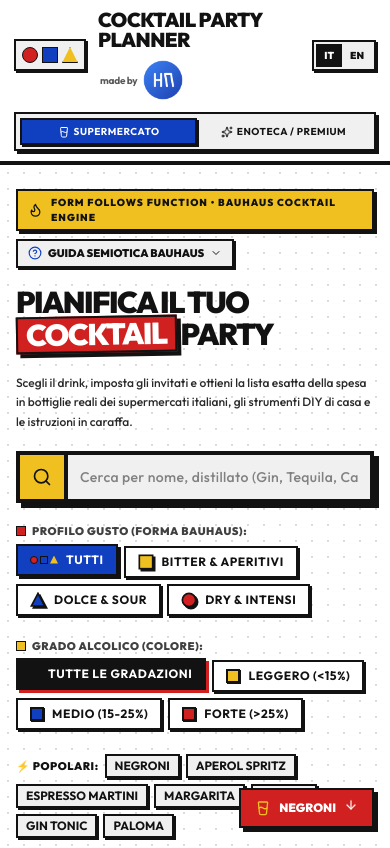
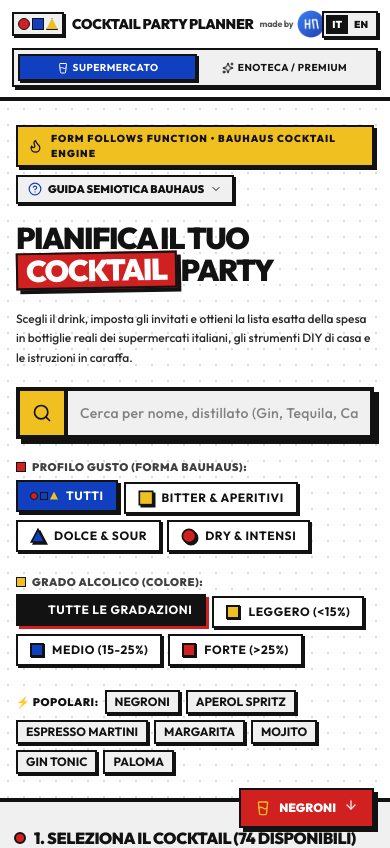
Before and after one commit to Heraldago/cocktailplanner, a React (Vite) app: page / in a window 390 px wide. Shown: the top 848 px of the page. Built offline with nearby package versions, Linux system fonts and the light colour scheme.

Commit message:
Keep 'made by' and logo strictly side-by-side with title on mobile layout

```diff
--- a/src/components/Header.tsx
+++ b/src/components/Header.tsx
@@ -22,48 +22,48 @@
 
   return (
     <header className="w-full bg-[#FFFFFF] border-b-4 border-[#121212] sticky top-0 z-50">
-      <div className="max-w-7xl mx-auto px-3.5 sm:px-6 lg:px-8 py-2.5 sm:py-3.5 flex flex-col sm:flex-row items-center justify-between gap-3">
-        {/* Brand Logo & Title */}
-        <div className="flex items-center gap-3 w-full sm:w-auto justify-between sm:justify-start">
-          <div className="flex items-center gap-3">
+      <div className="max-w-7xl mx-auto px-3 sm:px-6 lg:px-8 py-2.5 sm:py-3.5 flex flex-col sm:flex-row items-center justify-between gap-2.5 sm:gap-3">
+        {/* Brand Logo & Title Row */}
+        <div className="flex items-center justify-between w-full sm:w-auto gap-2 sm:gap-3">
+          <div className="flex items-center gap-2 sm:gap-3 min-w-0">
             {/* Bauhaus 3-Shape Mini Logo */}
-            <div className="flex items-center gap-1 p-1.5 bg-[#F0F0F0] border-2 border-[#121212] shadow-[2px_2px_0px_0px_#121212]">
-              <span className="w-4 h-4 rounded-full bg-[#D02020] border border-[#121212]" title="Circle - Red" />
-              <span className="w-4 h-4 rounded-none bg-[#1040C0] border border-[#121212]" title="Square - Blue" />
-              <span className="w-4 h-4 bg-[#F0C020] clip-triangle border border-[#121212]" title="Triangle - Yellow" />
+            <div className="flex items-center gap-0.5 sm:gap-1 p-1 sm:p-1.5 bg-[#F0F0F0] border-2 border-[#121212] shadow-[2px_2px_0px_0px_#121212] shrink-0">
+              <span className="w-3 h-3 sm:w-4 sm:h-4 rounded-full bg-[#D02020] border border-[#121212]" title="Circle - Red" />
+              <span className="w-3 h-3 sm:w-4 sm:h-4 rounded-none bg-[#1040C0] border border-[#121212]" title="Square - Blue" />
+              <span className="w-3 h-3 sm:w-4 sm:h-4 bg-[#F0C020] clip-triangle border border-[#121212]" title="Triangle - Yellow" />
             </div>
 
-            <div>
-              <div className="flex items-center gap-2.5 sm:gap-3 flex-wrap">
-                <h1 className="text-xl sm:text-2xl lg:text-3xl font-black uppercase tracking-tight text-[#121212] leading-none">
+            {/* Title + Made By + Logo in a single, strictly horizontal row */}
+            <div className="min-w-0">
+              <div className="flex items-center gap-1.5 sm:gap-2.5 flex-nowrap">
+                <h1 className="text-sm xs:text-base sm:text-2xl lg:text-3xl font-black uppercase tracking-tight text-[#121212] leading-none whitespace-nowrap">
                   {t.title}
                 </h1>
 
-                {/* Author: tiny "made by" + 40x40px borderless logo */}
-                <div className="flex items-center gap-1.5 ml-0.5">
-                  <span className="text-[10px] sm:text-[11px] font-bold text-[#121212]/70 lowercase tracking-tight">
+                {/* Author: tiny "made by" + logo (always strictly side-by-side on same row) */}
+                <div className="flex items-center gap-1 shrink-0">
+                  <span className="text-[9px] sm:text-[11px] font-bold text-[#121212]/70 lowercase tracking-tight">
                     made by
                   </span>
                   <img
                     src="/author-logo.png"
                     alt="HN Logo"
-                    className="w-10 h-10 rounded-full object-cover"
-                    style={{ width: 40, height: 40 }}
+                    className="w-7 h-7 sm:w-10 sm:h-10 rounded-full object-cover shrink-0"
                   />
                 </div>
               </div>
-              <p className="text-[11px] sm:text-xs font-medium text-[#121212]/80 mt-1 hidden xs:block">
+              <p className="text-[10px] sm:text-xs font-medium text-[#121212]/80 mt-0.5 hidden md:block">
                 {t.subtitle(totalCocktailsCount)}
               </p>
             </div>
           </div>
 
           {/* Language Switcher on mobile right */}
-          <div className="flex sm:hidden items-center bg-[#F0F0F0] border-2 border-[#121212] shadow-[2px_2px_0px_0px_#121212] p-0.5">
+          <div className="flex sm:hidden items-center bg-[#F0F0F0] border-2 border-[#121212] shadow-[2px_2px_0px_0px_#121212] p-0.5 shrink-0">
             <button
               type="button"
               onClick={() => onToggleLang('it')}
-              className={`px-2 py-1 text-[10px] font-black uppercase transition-all ${
+              className={`px-1.5 py-0.5 text-[10px] font-black uppercase transition-all ${
                 lang === 'it' ? 'bg-[#121212] text-white' : 'text-[#121212]'
               }`}
             >
@@ -72,7 +72,7 @@
             <button
               type="button"
               onClick={() => onToggleLang('en')}
-              className={`px-2 py-1 text-[10px] font-black uppercase transition-all ${
+              className={`px-1.5 py-0.5 text-[10px] font-black uppercase transition-all ${
                 lang === 'en' ? 'bg-[#121212] text-white' : 'text-[#121212]'
               }`}
             >
```
